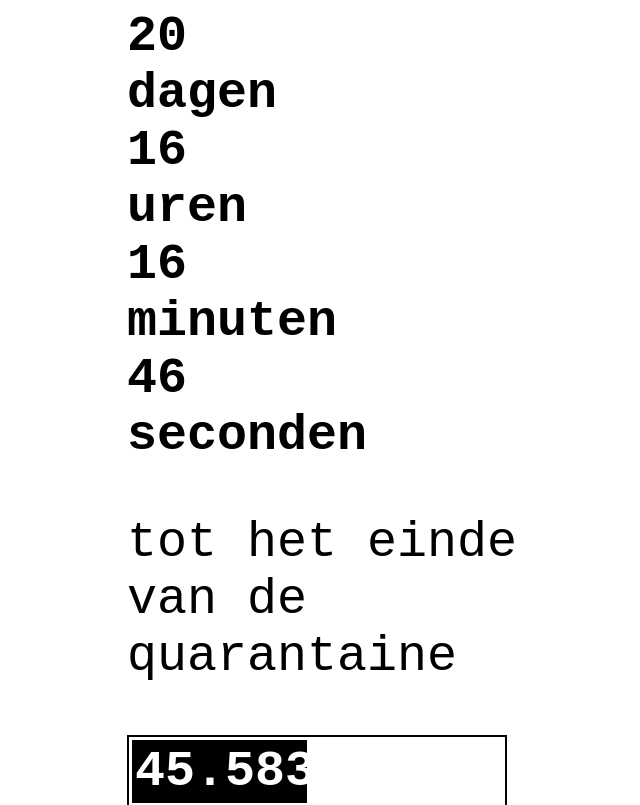
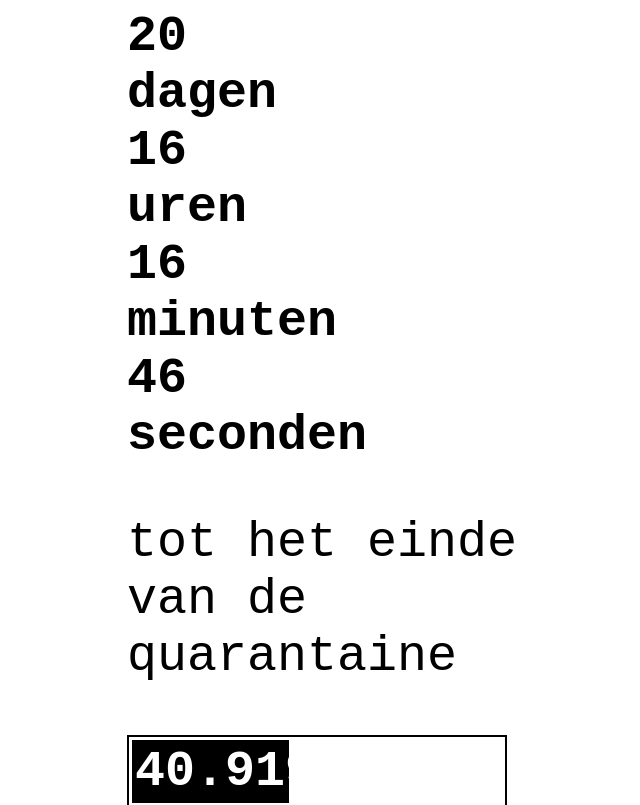
Before and after one commit to TimBroddin/quaranteinde, a Next.js app: page / in a window 1280 px wide. Shown: the top 805 px of the page, without its empty margins (313-953 px from the left). Built offline with nearby package versions, Linux system fonts and the light colour scheme; a web font is replaced by a local one.

Commit message:
fix entry

```diff
--- a/pages/index.js
+++ b/pages/index.js
@@ -258,7 +258,7 @@ const Index = ({ language }) => {
         <p>{getString("heading", language)}</p>
 
         <Progressbar
-          start={new Date(2020, 2, 13)}
+          start={new Date(2020, 2, 16)}
           end={new Date(2020, 3, 20)}
         />
         <p className="disclaimer">{getString("disclaimer", language)}</p>
```
